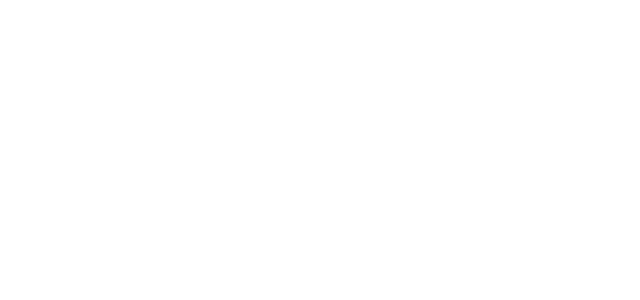
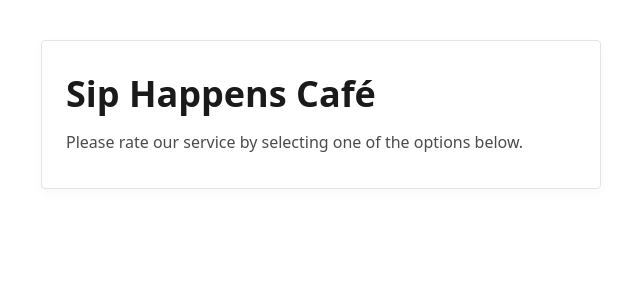
Before and after one commit to ArsenZar/02-react-cafe, a React (Vite) app: page / in a window 1280 px wide. Shown: the top 300 px of the page, without its empty margins (319-959 px from the left). Built offline with nearby package versions, Linux system fonts and the light colour scheme.

Commit message:
add css & fist component

```diff
--- a/src/components/App/App.tsx
+++ b/src/components/App/App.tsx
@@ -1,11 +1,13 @@
+''
 // src/components/App.tsx
-//import css from "./App.module.css";
+import css from "./App.module.css";
+import CafeInfo from "../CafeInfo/CafeInfo";
 
 export default function App() {
 
   return (
-    <>
-
-    </>
+    <div className={css.app}>
+      <CafeInfo />
+    </div>
   );
 }
--- a/src/components/CafeInfo/CafeInfo.tsx
+++ b/src/components/CafeInfo/CafeInfo.tsx
@@ -0,0 +1,17 @@
+// src/components/CafeInfo.module.css
+import css from "./CafeInfo.module.css";
+
+export default function CafeInfo() {
+
+    return (
+        <>
+            <div className={css.container}>
+                <h1 className={css.title}>Sip Happens Café</h1>
+                <p className={css.description}>
+                    Please rate our service by selecting one of the options below.
+                </p>
+            </div>
+
+        </>
+    );
+}
--- a/src/main.tsx
+++ b/src/main.tsx
@@ -1,9 +1,13 @@
 // src/main.tsx
-
+import React from "react";
 import { createRoot } from "react-dom/client";
 import App from "./components/App/App";
 
 import "modern-normalize";
 // Глобальні стилі (додатково)
 
-createRoot(document.getElementById("root") as HTMLElement).render(<App />);
+createRoot(document.getElementById("root") as HTMLElement).render(
+    <React.StrictMode>
+        <App />
+    </React.StrictMode>
+);
```
